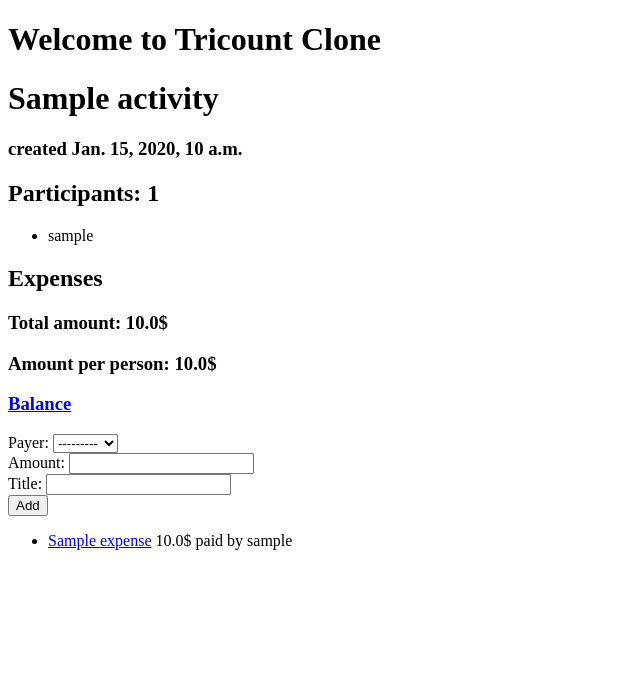
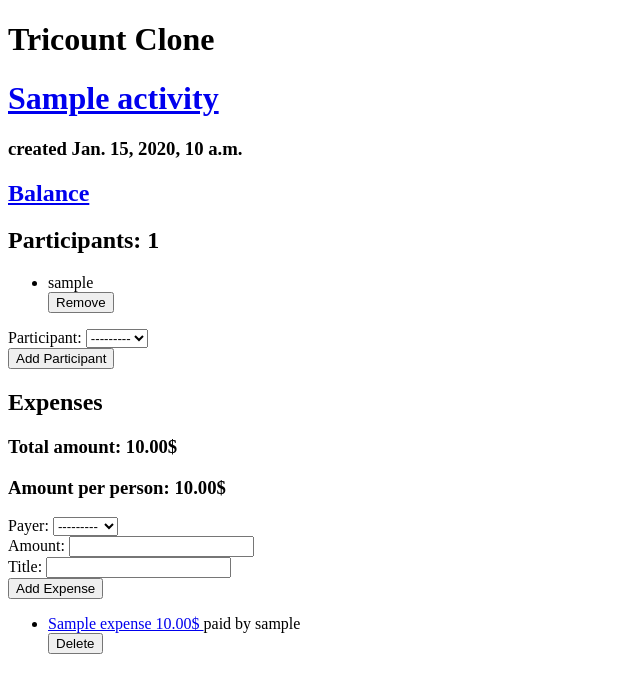
Before and after one commit to Akbro23/tricount-clone, a Django app: page /activity/1/ in a window 1280 px wide. Shown: the top 693 px of the page, without its empty margins (0-640 px from the left). Run offline with Django 5.2, Linux system fonts and the light colour scheme; tables that the repository leaves empty hold one stand-in row (values such as "Sample post").

Commit message:
add feature to delete and add users and expenses

```diff
--- a/expenses/forms.py
+++ b/expenses/forms.py
@@ -1,7 +1,34 @@
 from django import forms
 
 from django.contrib.auth.models import User
-from .models import Expense
+from .models import Expense, Activity
+
+
+class AddParticipantForm(forms.ModelForm):
+    participant = forms.ModelChoiceField(queryset=User.objects.all())
+
+    class Meta:
+        model = Activity
+        fields = []
+
+
+    def clean(self):
+        cleaned_data = super().clean()
+
+        activity = self.instance
+        participant = self.cleaned_data.get('participant')
+
+        if participant in activity.participants.all():
+            raise forms.ValidationError('User already in activity')
+
+        return cleaned_data
+
+
+    def save(self):
+        activity = self.instance
+        participant = self.cleaned_data.get('participant')
+        activity.participants.add(participant)
+        activity.save()
 
 
 class ExpenseForm(forms.ModelForm):
@@ -9,6 +36,7 @@ class ExpenseForm(forms.ModelForm):
         model = Expense
         fields = ['payer', 'amount', 'title']
 
+
     def clean_amount(self):
         amount = self.cleaned_data.get('amount')
         if amount <= 0:
--- a/expenses/templates/base.html
+++ b/expenses/templates/base.html
@@ -6,7 +6,7 @@
     <title>Tricount Clone</title>
 </head>
 <body>
-    <h1>Welcome to Tricount Clone</h1>
+    <h1>Tricount Clone</h1>
     {% block content %}
 
     {% endblock %}
--- a/expenses/templates/expenses/activity.html
+++ b/expenses/templates/expenses/activity.html
@@ -1,29 +1,54 @@
 {% extends 'base.html' %}
 
 {% block content %}
-    <h1>{{ activity.name }}</h1>
+    <h1><a href="{% url 'expenses:activity' activity.id %}">{{ activity.name }}</a></h1>
     <h3>created {{ activity.date_created }}</h3>
+    <h2><a href="{% url 'expenses:balance' activity.id %}">Balance</a></h2>
+
     <h2>Participants: {{ participants_number }}</h2>
     <ul>
     {% for participant in participants %}
-        <li>{{ participant.username }}</li>
+        <li>
+            {{ participant.username }}
+            <form method="post" action="{% url 'expenses:remove_participant' activity.id participant.id %}">
+                {% csrf_token %}
+                <input type="submit" value="Remove">
+            </form>
+        </li>
     {% endfor %}
     </ul>
 
+    <form action="{% url 'expenses:add_participant' activity.id %}" method="post">
+        {% csrf_token %}
+        {{ addParticipantForm }}
+        <input type="submit" value="Add Participant">
+    </form>
+
     <h2>Expenses</h2>
-    <h3>Total amount: {{ total_amount }}$</h3>
-    <h3>Amount per person: {{ amount_per_participant }}$</h3>
-    <h3><a href="{% url 'expenses:balance' activity.id %}">Balance</a></h3>
+    <h3>Total amount: {{ total_amount|floatformat:2 }}$</h3>
+    <h3>Amount per person: {{ amount_per_participant|floatformat:2 }}$</h3>
 
     <form action="{% url 'expenses:create_expense' activity.id %}" method="post">
         {% csrf_token %}
-        {{ form }}
-        <input type="submit" value="Add">
-        </form>
+        {{ expenseForm }}
+        <input type="submit" value="Add Expense">
+    </form>
 
     <ul>
     {% for expense in expenses %}
-        <li><a href="{% url 'expenses:expense' expense.id %}">{{ expense.title }}</a> {{ expense.amount }}$ paid by {{ expense.payer.username }}</li>
+        <li>
+            <a href="{% url 'expenses:expense' expense.id %}">
+                {{ expense.title }}
+                {{ expense.amount|floatformat:2 }}$
+            </a>
+
+            paid by {{ expense.payer.username }}
+
+            <form method="post" action="{% url 'expenses:delete_expense' expense.id %}">
+                {% csrf_token %}
+                <input type="submit" value="Delete">
+            </form>
+        </li>
     {% endfor %}
     </ul>
 
--- a/expenses/templates/expenses/balance.html
+++ b/expenses/templates/expenses/balance.html
@@ -2,19 +2,19 @@
 
 
 {% block content %}
-    <h1>{{ activity.name }}</h1>
+    <h1><a href="{% url 'expenses:activity' activity.id %}">{{ activity.name }}</a></h1>
 
     <h2>Balances</h2>
     <ul>
     {% for participant in participants %}
-        <li>{{ participant.username }}: {{ participant.balance }}$</li>
+        <li>{{ participant.username }}: {{ participant.balance|floatformat:2 }}$</li>
     {% endfor %}
     </ul>
 
     <h2>Reimbursements</h2>
     <ul>
         {% for debtor, creditor, amount in reimbursements %}
-            <li>{{ debtor }} to {{ creditor }}: {{ amount }}$</li>
+            <li>{{ debtor }} to {{ creditor }}: {{ amount|floatformat:2 }}$</li>
         {% endfor %}
     </ul>
 
--- a/expenses/urls.py
+++ b/expenses/urls.py
@@ -8,6 +8,9 @@ urlpatterns = [
     path('', views.dashboard, name='dashboard'),
     path('activity/<int:activity_id>/', views.activity, name='activity'),
     path('activity/<int:activity_id>/balance/', views.balance, name='balance'),
+    path('activity/<int:activity_id>/add_participant/', views.add_participant, name='add_participant'),
+    path('activity/<int:activity_id>/remove_participant/<int:participant_id>', views.remove_participant, name='remove_participant'),
     path('activity/<int:activity_id>/create_expense/', views.create_expense, name='create_expense'),
     path('expense/<int:expense_id>/', views.expense, name='expense'),
+    path('expense/<int:expense_id>/delete/', views.delete_expense, name='delete_expense'),
 ]
--- a/expenses/views.py
+++ b/expenses/views.py
@@ -2,8 +2,9 @@ from django.shortcuts import render, get_object_or_404, redirect
 from django.db.models import Sum, Q
 from django.urls import reverse
 
+from django.contrib.auth.models import User
 from .models import Activity, Expense
-from .forms import ExpenseForm
+from .forms import AddParticipantForm, ExpenseForm
 
 
 
@@ -17,13 +18,16 @@ def activity(request, activity_id):
     expenses = activity.expenses.all()
 
     participants_number = participants.count()
-    total_amount = round(expenses.aggregate(Sum('amount'))['amount__sum'], 2)
-    amount_per_participant = round(total_amount / participants_number, 2)
+    total_amount = expenses.aggregate(Sum('amount', default=0))['amount__sum']
+    amount_per_participant = total_amount / participants_number
 
 
-    form = ExpenseForm()
-    form.fields['payer'].queryset = participants
+    initial_data = {'activity': activity}
+    addParticipantForm = AddParticipantForm(initial=initial_data)
+    addParticipantForm.fields['participant'].queryset = User.objects.exclude(activity=activity)
 
+    expenseForm = ExpenseForm()
+    expenseForm.fields['payer'].queryset = participants
 
 
     context = {
@@ -33,7 +37,8 @@ def activity(request, activity_id):
         'participants_number': participants_number,
         'total_amount': total_amount,
         'amount_per_participant': amount_per_participant,
-        'form': form,
+        'addParticipantForm': addParticipantForm,
+        'expenseForm': expenseForm,
     }
 
     return render(request, 'expenses/activity.html', context)
@@ -42,8 +47,8 @@ def activity(request, activity_id):
 def balance(request, activity_id):
     activity = get_object_or_404(Activity, pk=activity_id)
     participants_number = activity.participants.count()
-    total_amount = activity.expenses.aggregate(Sum('amount'))['amount__sum']
-    amount_per_participant = round(total_amount / participants_number, 2)
+    total_amount = activity.expenses.aggregate(Sum('amount', default=0))['amount__sum']
+    amount_per_participant = total_amount / participants_number
 
     amount_spent = Sum('expense__amount', default=0, filter=Q(expense__activity=activity_id))
     participants = activity.participants.annotate(balance=amount_spent - amount_per_participant)
@@ -72,19 +77,32 @@ def balance(request, activity_id):
         'participants': participants,
         'reimbursements': reimbursements,
     }
+
     return render(request, 'expenses/balance.html', context)
 
 
-def create_expense(request, activity_id):
+def add_participant(request, activity_id):
     if request.method == 'POST':
         activity = get_object_or_404(Activity, pk=activity_id)
-        expense = Expense(activity=activity)
-        form = ExpenseForm(request.POST, instance=expense)
+        form = AddParticipantForm(request.POST, instance=activity)
         if form.is_valid():
             form.save()
+
             return redirect(reverse('expenses:activity', args=[activity_id]))
-        else:
-            print(form.errors)
+
+
+def remove_participant(request, activity_id, participant_id):
+    if request.method == 'POST':
+        activity = get_object_or_404(Activity, pk=activity_id)
+        participant = get_object_or_404(User, pk=participant_id)
+
+        if participant in activity.participants.all():
+            payers = activity.expenses.values('payer').distinct()
+            if not payers.filter(payer=participant).exists():
+                activity.participants.remove(participant)
+                activity.save()
+
+        return redirect(reverse('expenses:activity', args=[activity_id]))
 
 
 def expense(request, expense_id):
@@ -97,4 +115,24 @@ def expense(request, expense_id):
         'payer': payer,
         'activity': activity,
     }
+
     return render(request, 'expenses/expense.html', context)
+
+
+def create_expense(request, activity_id):
+    if request.method == 'POST':
+        activity = get_object_or_404(Activity, pk=activity_id)
+        expense = Expense(activity=activity)
+        form = ExpenseForm(request.POST, instance=expense)
+        if form.is_valid():
+            form.save()
+
+        return redirect(reverse('expenses:activity', args=[activity_id]))
+
+
+def delete_expense(request, expense_id):
+    if request.method == 'POST':
+        expense = get_object_or_404(Expense, pk=expense_id)
+        activity_id = expense.activity.id
+        expense.delete()
+        return redirect(reverse('expenses:activity', args=[activity_id]))
```
Also changed, not shown: 1 other file.
